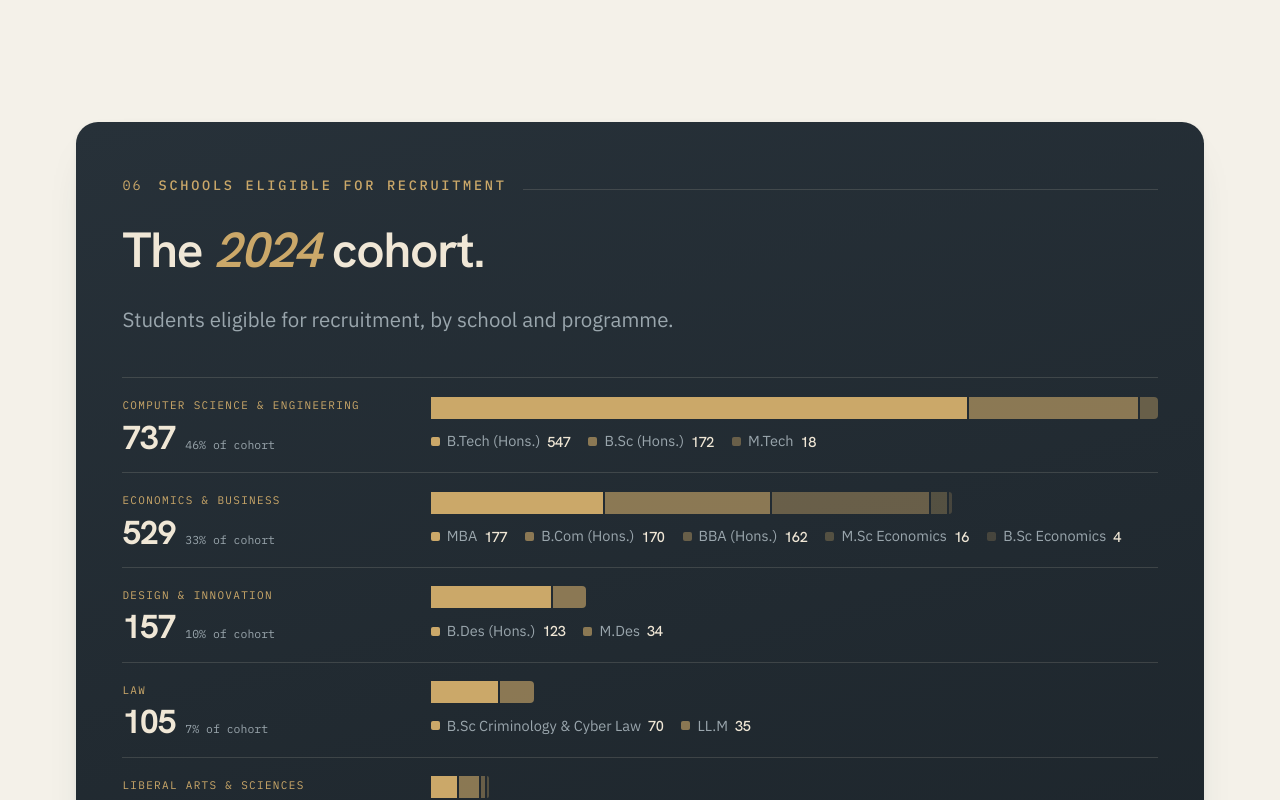
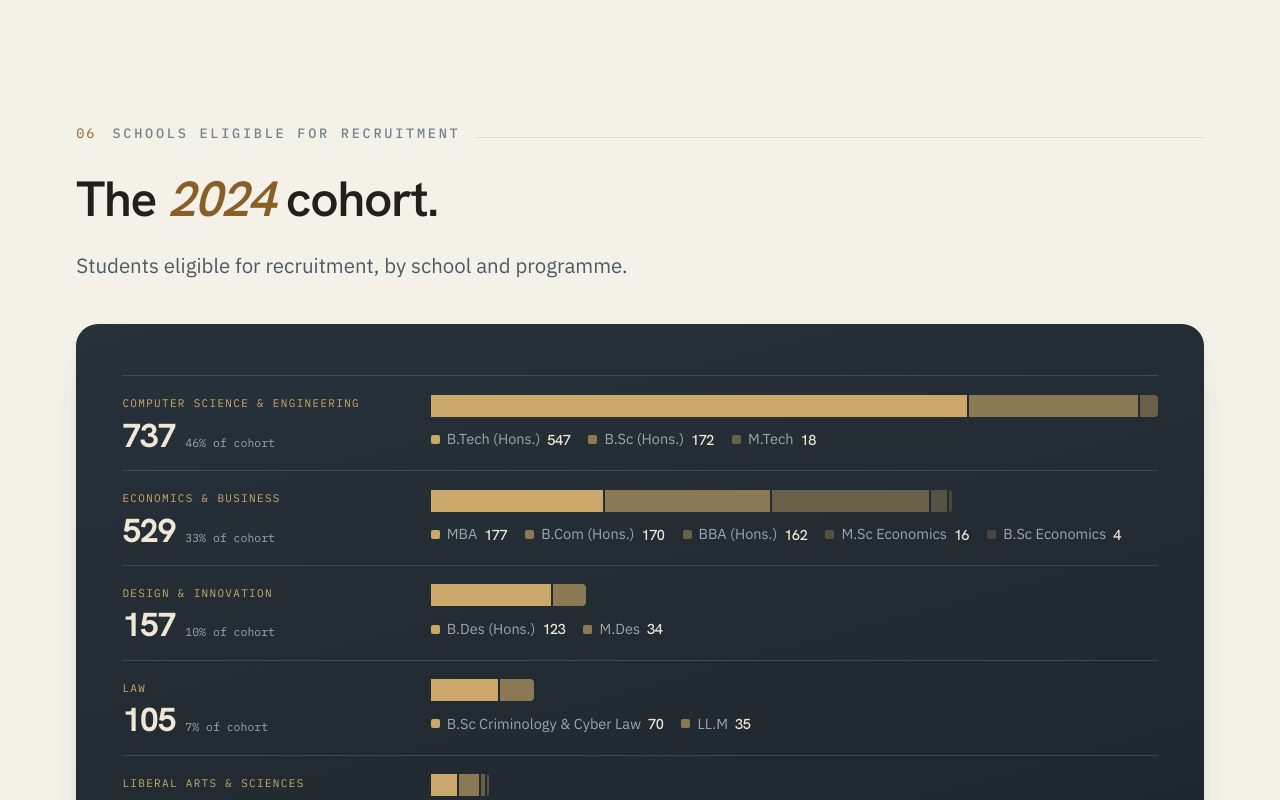
Before and after one commit to BaconKage/rvu-placements-revamp, a React (Vite) app: page /students in a window 1280 px wide. Shown: the part 5700-6500 px from the top of the page. Built offline with nearby package versions, Linux system fonts and the light colour scheme; a web font is replaced by a local one.

Commit message:
Nav fits narrower desktops; cohort heading above the band like other sections

```diff
--- a/src/components/Nav.css
+++ b/src/components/Nav.css
@@ -71,6 +71,13 @@
 .nav.on-dark .nav-sheet a:last-child { color: #d0a863; }
 
 @media (max-width: 1100px) { .nav-right { gap: 16px; } }
+/* narrower desktops: drop the "Placements" label beside the logo, then tighten the links,
+   so the brand never runs into them before the menu button takes over at 900px */
+@media (max-width: 1180px) { .brandmark .divider, .brandmark .dept { display: none; } }
+@media (max-width: 1040px) {
+  .nav-right { gap: 12px; }
+  .nav .nav-link, .nav .nav-cta { letter-spacing: 0.08em; }
+}
 @media (max-width: 900px) {
   .brandmark .divider, .brandmark .dept { display: none; }
   .nav-link, .nav-cta { display: none; }
--- a/src/components/sections/Cohort.css
+++ b/src/components/sections/Cohort.css
@@ -9,14 +9,13 @@
   box-shadow: var(--shadow);
   overflow: hidden;
 }
-.band .eyebrow .mono, .band .eyebrow .idx { color: var(--band-accent); }
-.band .eyebrow .line { background: var(--band-line); }
-.band-h { font-size: var(--step-3); color: var(--band-fg); }
-.band-h .w-hi { color: var(--band-accent); }
-.band-lede { color: var(--band-muted); margin-top: 16px; max-width: 52ch; }
+/* heading on the paper above the band, matching the other sections */
+.cohort-head { margin-bottom: clamp(24px, 3.5vw, 40px); }
+.cohort .cohort-h { font-size: var(--step-3); color: var(--ink); max-width: 20ch; }
+.cohort .cohort-lede { margin: 14px 0 0; max-width: 52ch; }
 
 /* ranked bars: one row per school, bar length = eligible students */
-.rank { list-style: none; margin: 40px 0 0; padding: 0; display: flex; flex-direction: column; }
+.rank { list-style: none; margin: 0; padding: 0; display: flex; flex-direction: column; }
 .rank-row {
   display: grid; grid-template-columns: minmax(200px, 270px) 1fr; column-gap: clamp(20px, 3vw, 40px); row-gap: 10px;
   padding: 18px 0; border-top: 1px solid var(--band-line);
--- a/src/components/sections/Cohort.jsx
+++ b/src/components/sections/Cohort.jsx
@@ -28,13 +28,13 @@ export default function Cohort({ idx = "02" }) {
 
   return (
     <section className="cohort" id="cohort">
+      {/* eyebrow and heading sit on the paper like every other section; the band holds the chart */}
+      <div className="wrap cohort-head">
+        <Eyebrow idx={idx}>Schools eligible for recruitment</Eyebrow>
+        <h2 className="serif cohort-h"><Words text="The 2024 cohort." hi={new Set([1])} /></h2>
+        <p className="lede cohort-lede">Students eligible for recruitment, by school and programme.</p>
+      </div>
       <div className="band reveal" ref={ref}>
-        <Eyebrow idx={idx}>Schools eligible for recruitment</Eyebrow>
-        <h2 className="serif band-h"><Words text="The 2024 cohort." hi={new Set([1])} /></h2>
-        <p className="lede band-lede">
-          Students eligible for recruitment, by school and programme.
-        </p>
-
         <ol className="rank">
           {ROWS.map((s) => (
             <li className="rank-row" key={s.name}>
```
